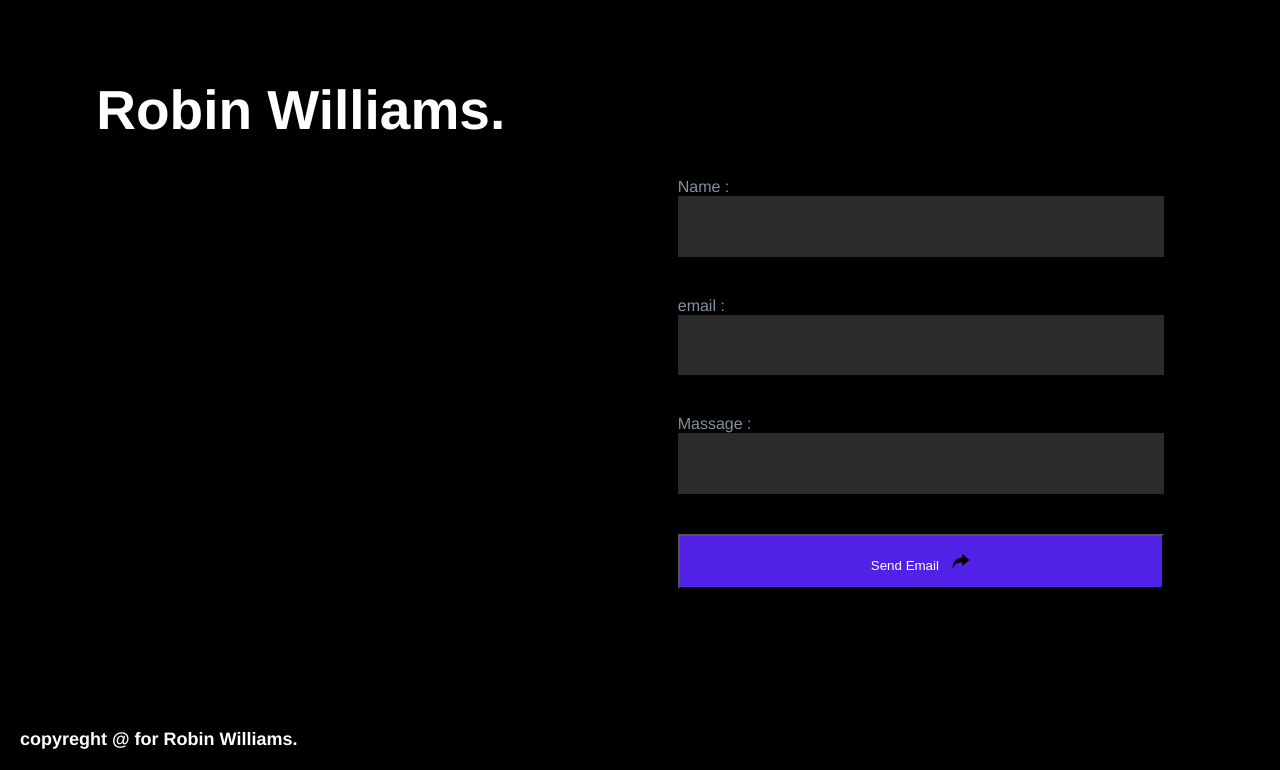
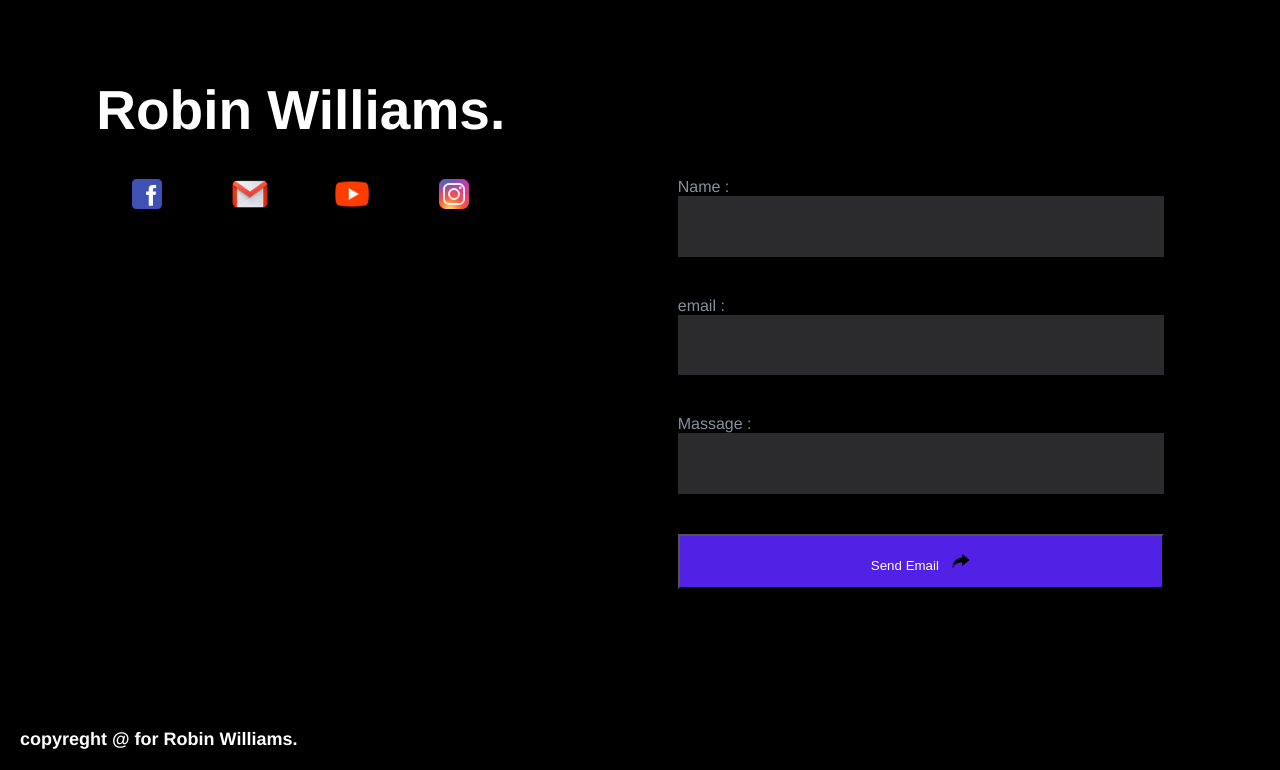
Before and after one commit to HayderAsad/maket1, a plain HTML site: page index.html in a window 1280 px wide. Shown: the part 5824-6594 px from the top of the page. Drawn offline with nearby package versions, Linux system fonts and the light colour scheme; files that its build step writes are made by us from their sources; files whose address does not match are found by name.

Commit message:
Update _Footer.scss

```diff
--- a/style/_Footer.scss
+++ b/style/_Footer.scss
@@ -26,7 +26,7 @@
     }
 
     .fa-facebook {
-     background-image: url(./img/icons8-facebook-48.png);
+     background-image: url(../img/icons8-facebook-48.png);
      background-size: cover;
      border-radius: 20px;
      color: white;
@@ -37,7 +37,7 @@
 
 }
      .fa-google {
-   background-image: url(./img/icons8-gmail-logo-94.png);
+   background-image: url(../img/icons8-gmail-logo-94.png);
     background-size: cover;
     border-radius: 20px;
     color: white;
@@ -47,7 +47,7 @@
         }
     }
     .fa-youtube {
-    background-image: url(./img/icons8-youtube-48.png);
+    background-image: url(../img/icons8-youtube-48.png);
     background-size: cover;
     border-radius: 20px;
     color: white;
@@ -57,7 +57,7 @@
         }
     }
     .fa-instagram {
-    background-image: url(./img/icons8-instagram-48.png);
+    background-image: url(../img/icons8-instagram-48.png);
     background-size: cover;
     border-radius: 20px;
     color: white;
```
